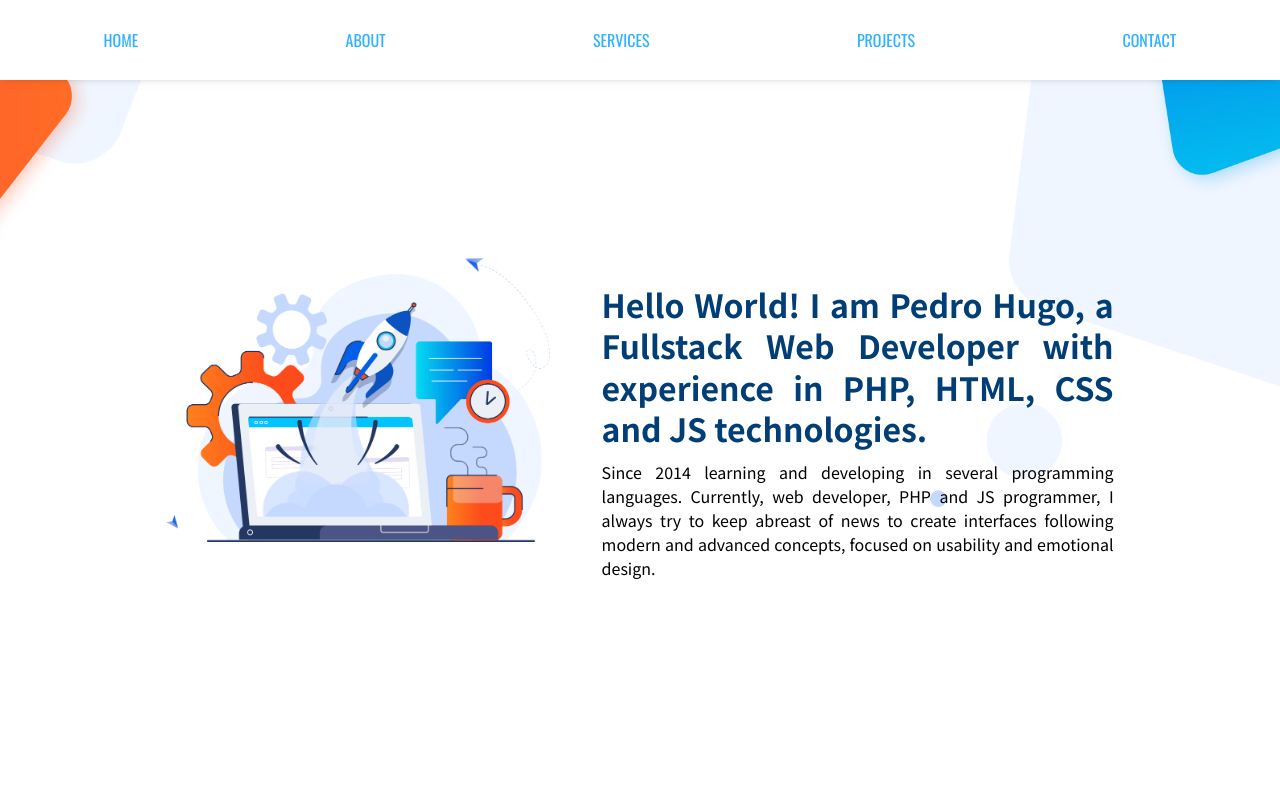
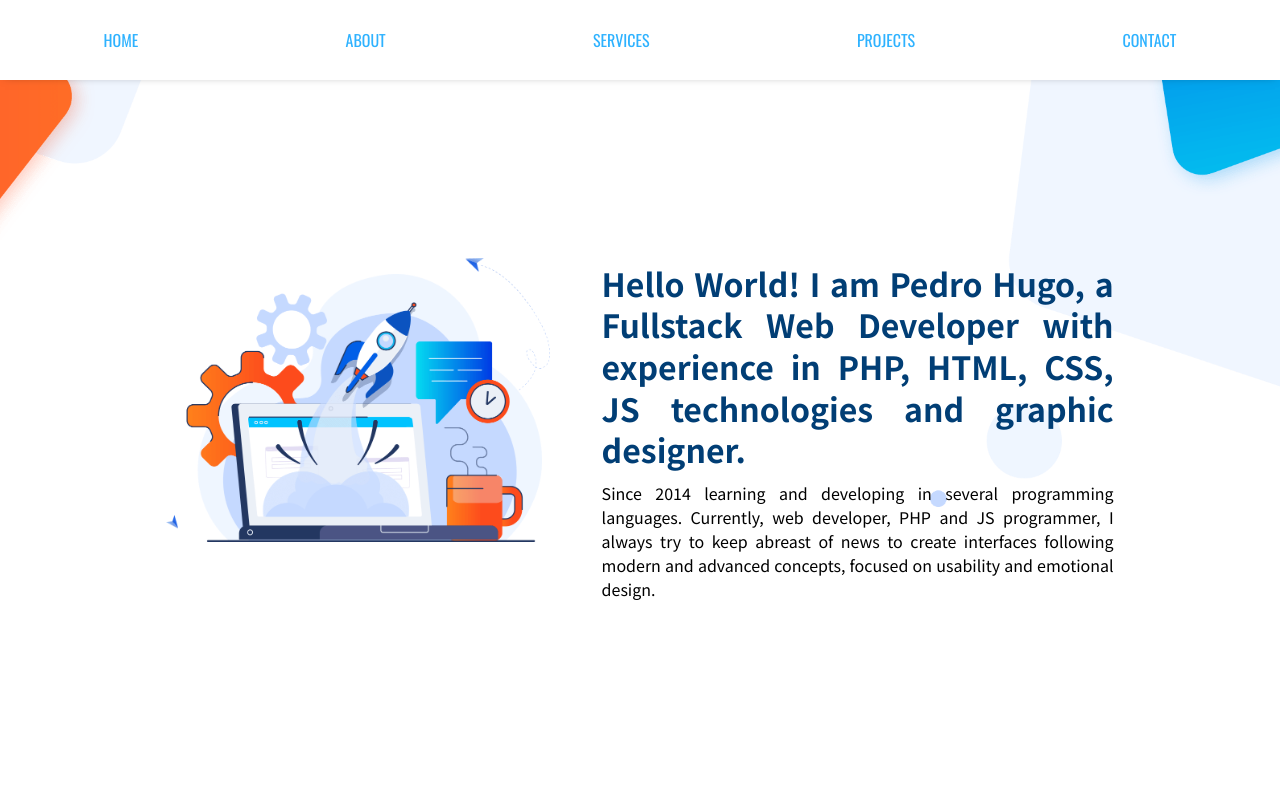
Before and after one commit to PedroHugo11/portfolio, a React (Create React App) app: page / in a window 1280 px wide. Shown: the top 800 px of the page. Built offline with nearby package versions, Linux system fonts and the light colour scheme.

Commit message:
update index

```diff
--- a/src/scenes/initial/index.tsx
+++ b/src/scenes/initial/index.tsx
@@ -18,7 +18,7 @@ const Initial: React.FC = () => {
         <ContainerTextHome>
           <TitleHome>
             Hello World! I am Pedro Hugo, a Fullstack Web Developer with
-            experience in PHP, HTML, CSS and JS technologies.
+            experience in PHP, HTML, CSS, JS technologies and graphic designer.
           </TitleHome>
           <ParagraphHome>
             Since 2014 learning and developing in several programming languages.
```
